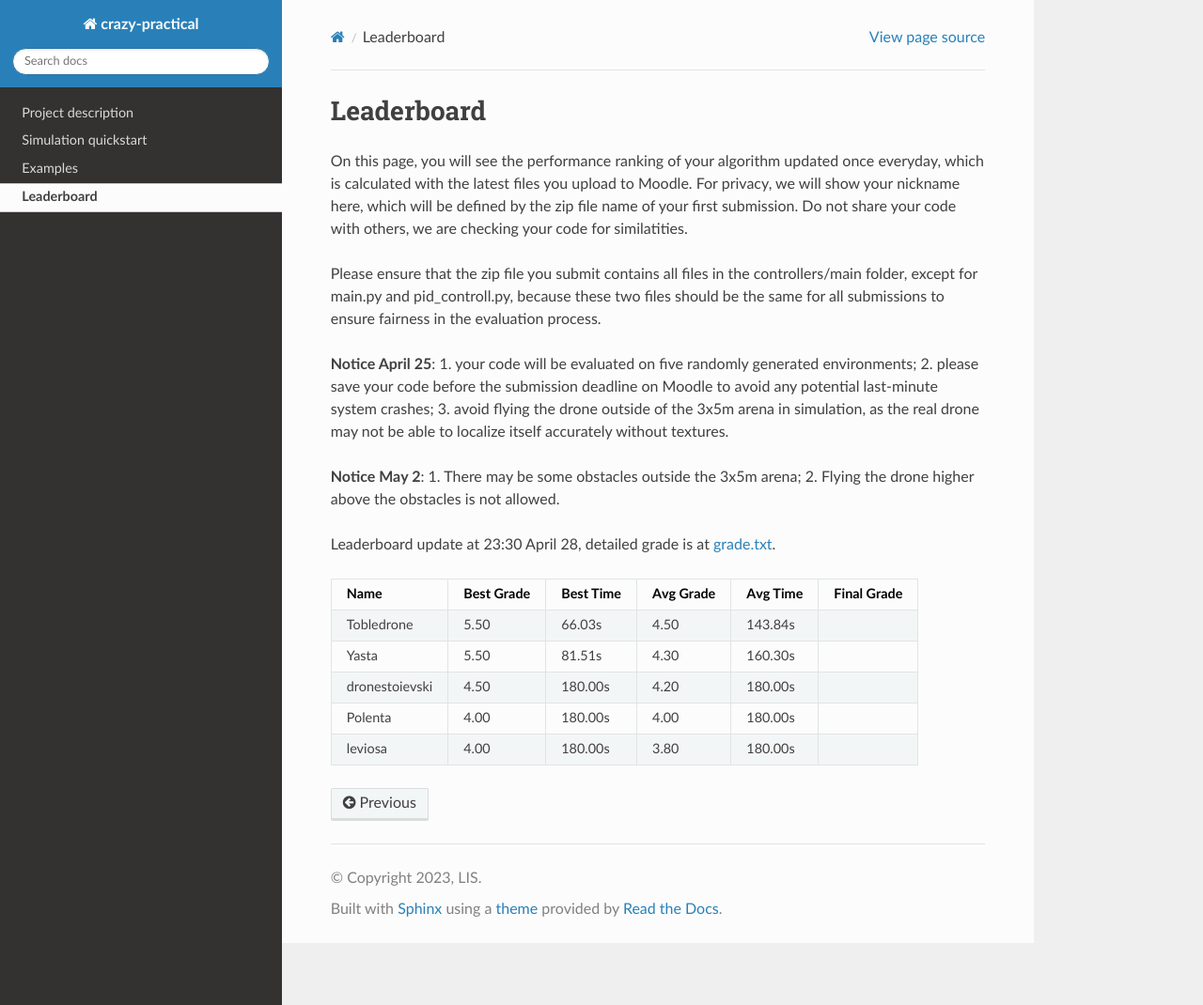
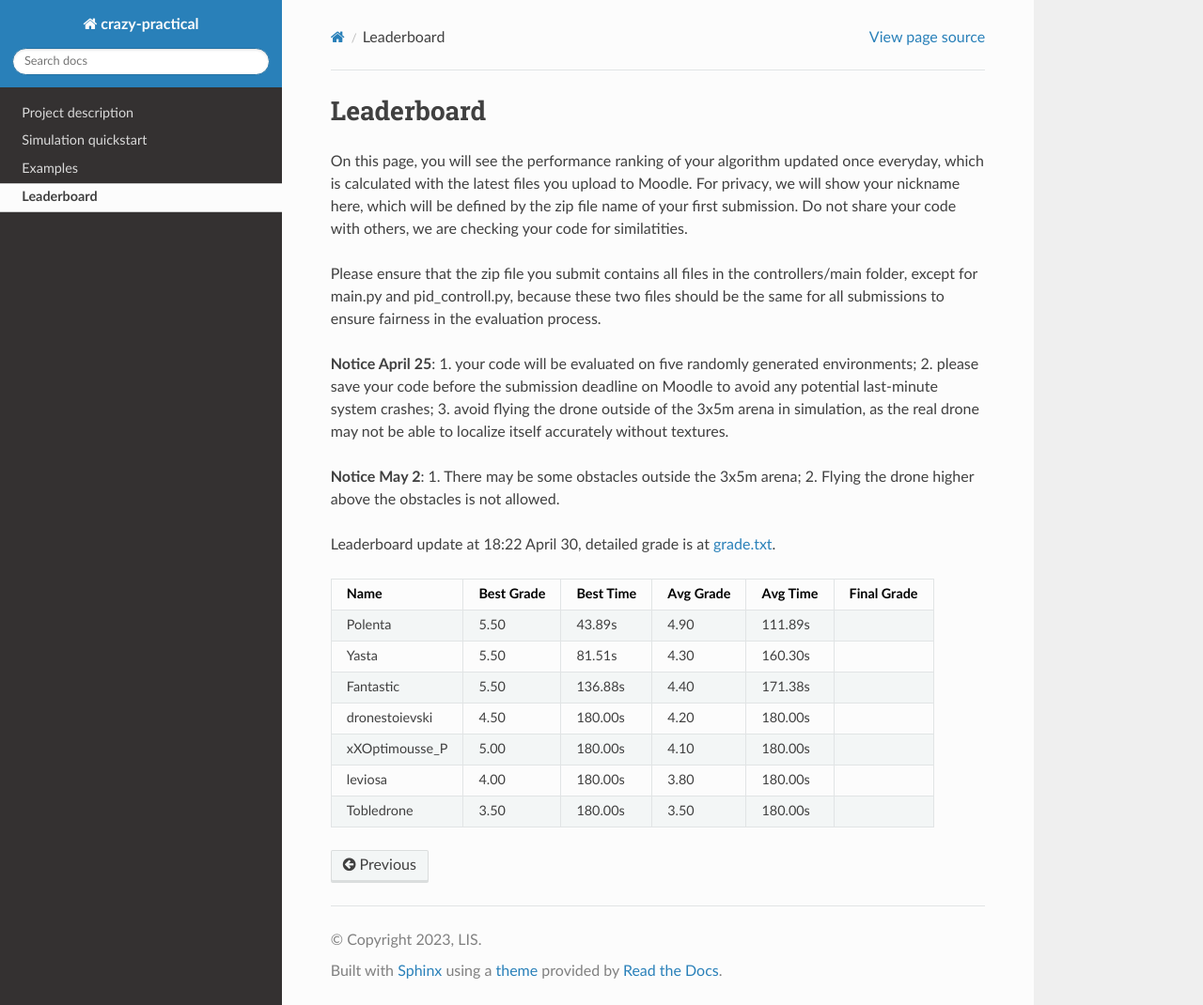
Before and after one commit to Ben-Jarvis/TEMP-crazy-tutorials-2024, a Sphinx documentation site: the page built from docs/leaderboard.rst, in a window 1280 px wide and 1070 px high. Shown: the whole window at 94% size. Built offline with Sphinx 7.4.7 and the Read the Docs theme 2.0.0, drawn with Linux system fonts in a browser that asks for light colours.

Commit message:
leaderboard apr30

```diff
--- a/docs/leaderboard.rst
+++ b/docs/leaderboard.rst
@@ -11,14 +11,16 @@ Please ensure that the zip file you submit contains all files in the controllers
 
 **Notice May 2**: 1. There may be some obstacles outside the 3x5m arena; 2. Flying the drone higher above the obstacles is not allowed.
 
-Leaderboard update at 23:30 April 28, detailed grade is at `grade.txt <https://github.com/dronecourse-epfl/crazy-practical-tutorial/blob/main/docs/grade.txt>`_.
+Leaderboard update at 18:22 April 30, detailed grade is at `grade.txt <https://github.com/dronecourse-epfl/crazy-practical-tutorial/blob/main/docs/grade.txt>`_.
 
 ============== ========== ========= ========= ======== ===========
 Name           Best Grade Best Time Avg Grade Avg Time Final Grade
 ============== ========== ========= ========= ======== ===========
-Tobledrone     5.50       66.03s    4.50      143.84s
+Polenta        5.50       43.89s    4.90      111.89s
 Yasta          5.50       81.51s    4.30      160.30s
+Fantastic      5.50       136.88s   4.40      171.38s
 dronestoievski 4.50       180.00s   4.20      180.00s
-Polenta        4.00       180.00s   4.00      180.00s
+xXOptimousse_P 5.00       180.00s   4.10      180.00s
 leviosa        4.00       180.00s   3.80      180.00s
+Tobledrone     3.50       180.00s   3.50      180.00s
 ============== ========== ========= ========= ======== ===========
```
Also changed, not shown: docs/grade.txt (+23 -9 lines).
